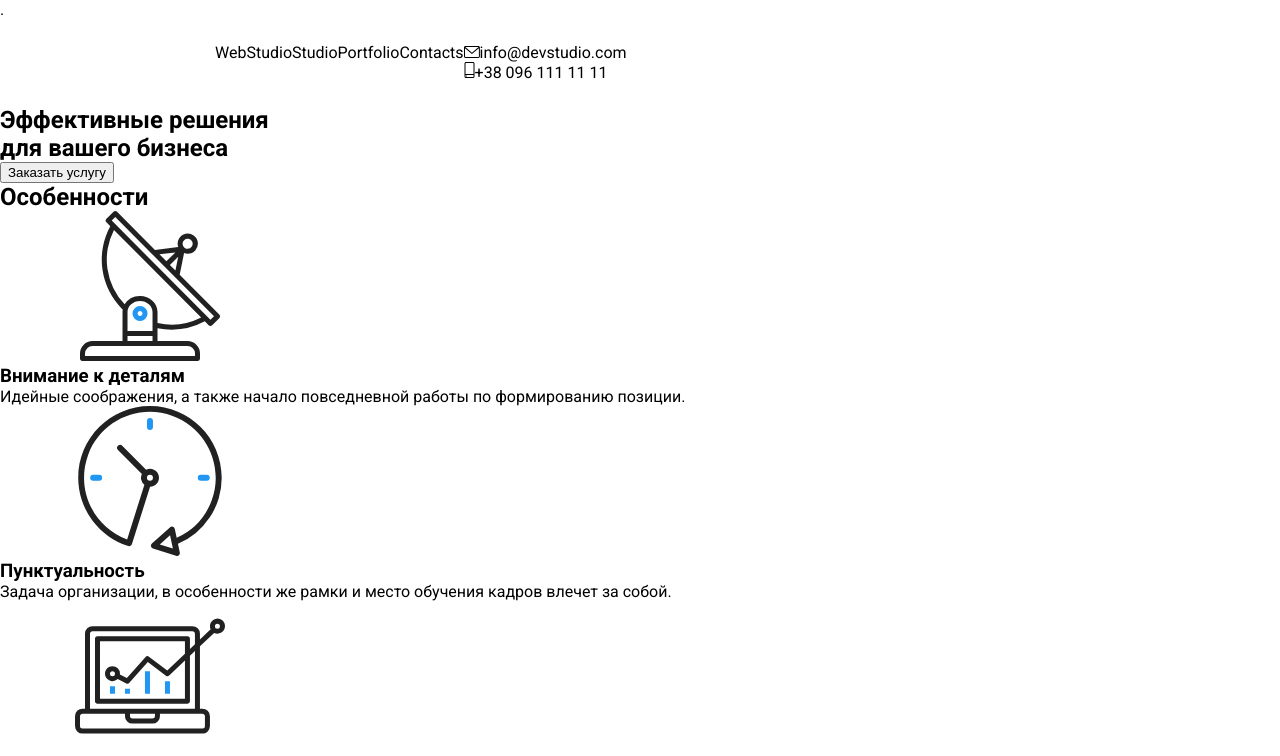
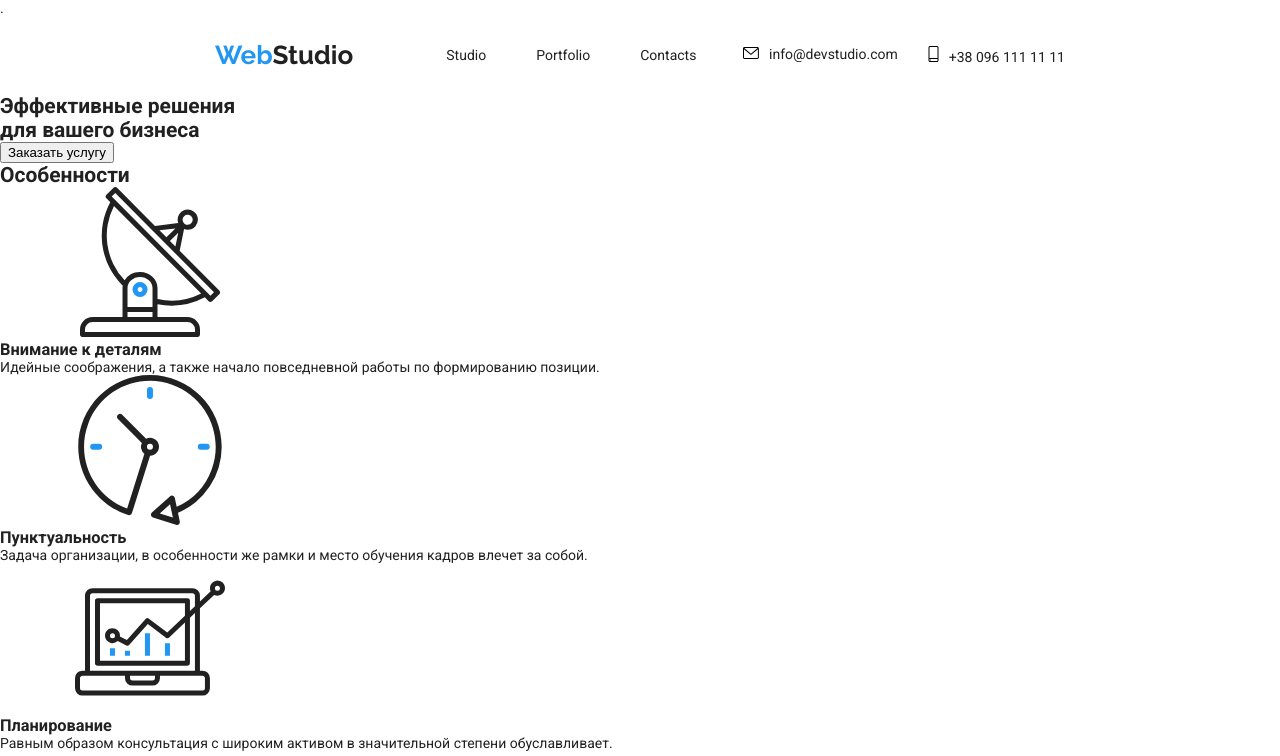
Before and after one commit to sasha-shkapenko/webstudio, a React (Create React App) app: page / in a window 1280 px wide. Shown: the top 756 px of the page. Built offline with nearby package versions, Linux system fonts and the light colour scheme.

Commit message:
adds styles to header

```diff
--- a/package.json
+++ b/package.json
@@ -6,6 +6,7 @@
     "@testing-library/jest-dom": "^5.16.5",
     "@testing-library/react": "^13.4.0",
     "@testing-library/user-event": "^13.5.0",
+    "node-sass": "^7.0.3",
     "react": "^18.2.0",
     "react-dom": "^18.2.0",
     "react-router-dom": "^6.9.0",
--- a/src/components/AppBar/AppBar.jsx
+++ b/src/components/AppBar/AppBar.jsx
@@ -1,34 +1,34 @@
 import { Link } from "react-router-dom";
-import s from "./AppBar.module.css";
+import "./AppBar.scss";
+
 const AppBar = () => (
-  <div className={s.header}>
-    <nav className={s.nav}>
-      <Link to="/">
-        {" "}
-        <span class={s.accent}>Web</span>Studio
+  <div className="header">
+    <nav className="nav">
+      <Link className="logo" to="/">
+        <span className="accent">Web</span>Studio
       </Link>
-      <Link to="/">Studio</Link>
-      <Link to="/portfolio">Portfolio</Link>
-      <Link to="/contact">Contacts</Link>
+      <Link className="nav-item" to="/">
+        Studio
+      </Link>
+      <Link className="nav-item" to="/portfolio">
+        Portfolio
+      </Link>
+      <Link className="nav-item" to="/contact">
+        Contacts
+      </Link>
     </nav>
-    <ul>
-      <li class="contacts__item">
-        <a
-          class="contacts__link contacts__link--email"
-          href="mailto:info@devstudio.com"
-        >
-          <svg class="contacts__icon" width="16" height="12">
+    <ul className="contact-list">
+      <li class="contact-item">
+        <a class="contact" href="mailto:info@devstudio.com">
+          <svg class="contacts-icon" width="16" height="12">
             <use href="./images/symbol-defs.svg#icon-email"></use>
           </svg>
           info@devstudio.com
         </a>
       </li>
-      <li class="contacts__item">
-        <a
-          class="contacts__link contacts__link--phone"
-          href="tel:+380961111111"
-        >
-          <svg class="contacts__icon" width="11" height="16">
+      <li class="contact-item">
+        <a class="contact" href="tel:+380961111111">
+          <svg class="contacts-icon" width="11" height="16">
             <use href="./images/symbol-defs.svg#icon-smartphone"></use>
           </svg>
           +38 096 111 11 11
--- a/src/components/AppBar/AppBar.module.css
+++ /dev/null
@@ -1,8 +0,0 @@
-@import "../../theme.js";
-.accent {
-  color: var(--accent);
-}
-.header {
-  display: flex;
-  padding: 24px 215px;
-}
--- /dev/null
+++ b/src/components/AppBar/AppBar.scss
@@ -0,0 +1,58 @@
+@import "../../styles/variables.scss";
+
+.header {
+  display: flex;
+  justify-content: space-between;
+  align-items: center;
+  padding: 24px 215px;
+}
+.logo {
+  font-family: "Raleway", sans-serif;
+  font-size: 26px;
+  font-weight: bold;
+  letter-spacing: 0.03;
+  margin-right: 93px;
+}
+.nav {
+  display: flex;
+  align-items: center;
+}
+.nav-item {
+  transition: color 250ms ease;
+
+  &:hover,
+  &:focus {
+    color: $accent;
+  }
+  &:not(:last-child) {
+    margin-right: 50px;
+  }
+}
+
+.accent {
+  color: $accent;
+}
+
+.contact-list {
+  display: flex;
+}
+
+.contact-item {
+  transition: color 250ms ease;
+  &:first-child {
+    margin-right: 30px;
+  }
+  &:hover,
+  &:focus {
+    color: $accent;
+  }
+}
+
+.contacts-icon {
+  margin-right: 10px;
+
+  transition: fill 250ms ease;
+  .contact-item:hover & {
+    fill: $accent;
+  }
+}
--- a/src/index.css
+++ b/src/index.css
@@ -1,6 +1,8 @@
 body {
   margin: 0;
   font-family: Roboto, sans-serif;
+  font-size: 14px;
+  color: #212121;
   -webkit-font-smoothing: antialiased;
   -moz-osx-font-smoothing: grayscale;
 }
--- /dev/null
+++ b/src/styles/variables.scss
@@ -0,0 +1,4 @@
+$accent: #2196f3;
+$primaryColor: #212121;
+$secondaryColor: #757575;
+$contrast: #ffffff;
--- a/src/theme.js
+++ /dev/null
@@ -1,22 +0,0 @@
-export const theme = {
-  colors: {
-    contrasting: "F5F4FA",
-    textPrimary: "212121",
-    textSecondary: "757575",
-    textLight: "FFFFFF",
-    acent: "2196F3",
-  },
-  fontSize: {
-    xs: "12px",
-    s: "14px",
-    m: "16px",
-    l: "36px",
-    xl: "44px",
-  },
-  lineHeight: {
-    main: 1.17,
-    body: 1.71,
-    project: 1.55,
-    buttons: 1.63,
-  },
-};
```
Also changed, not shown: 1 other file (tests, documents, lock files or other folders).
